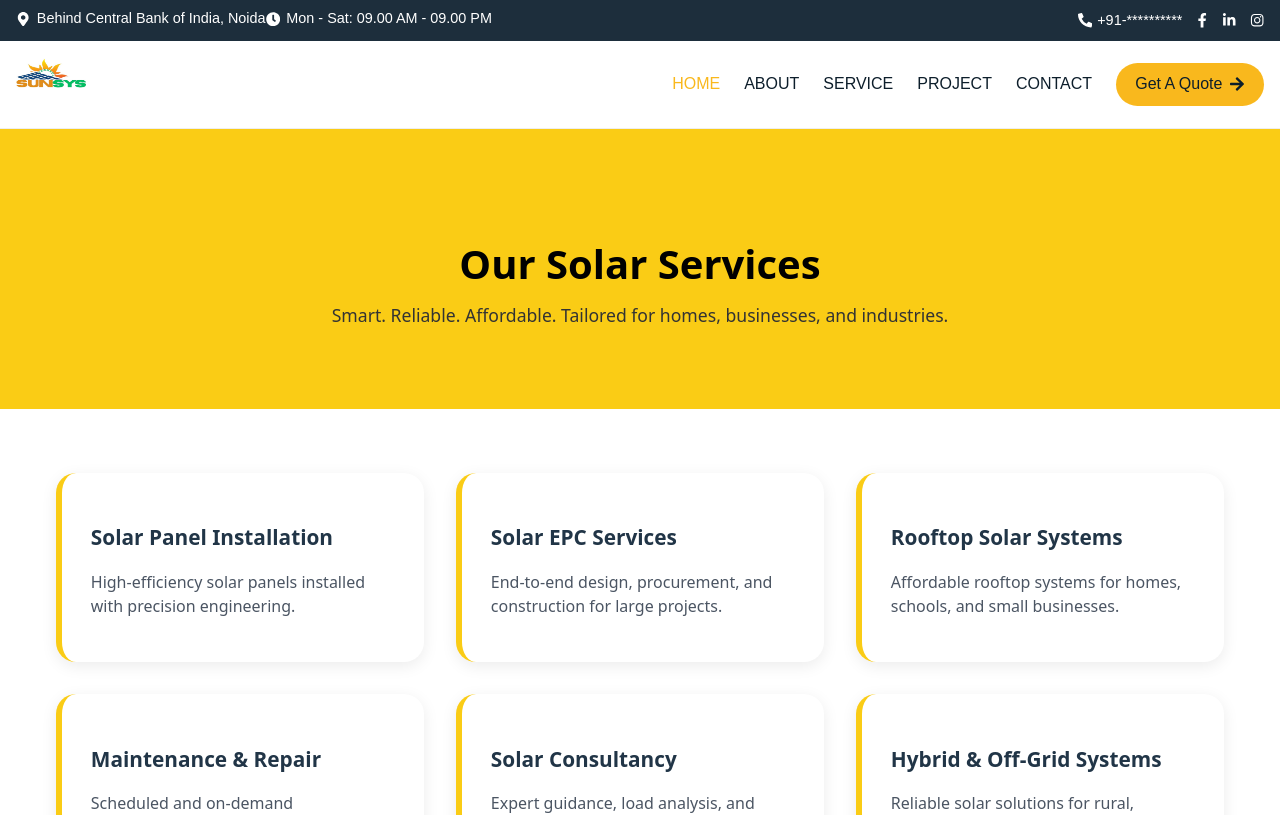
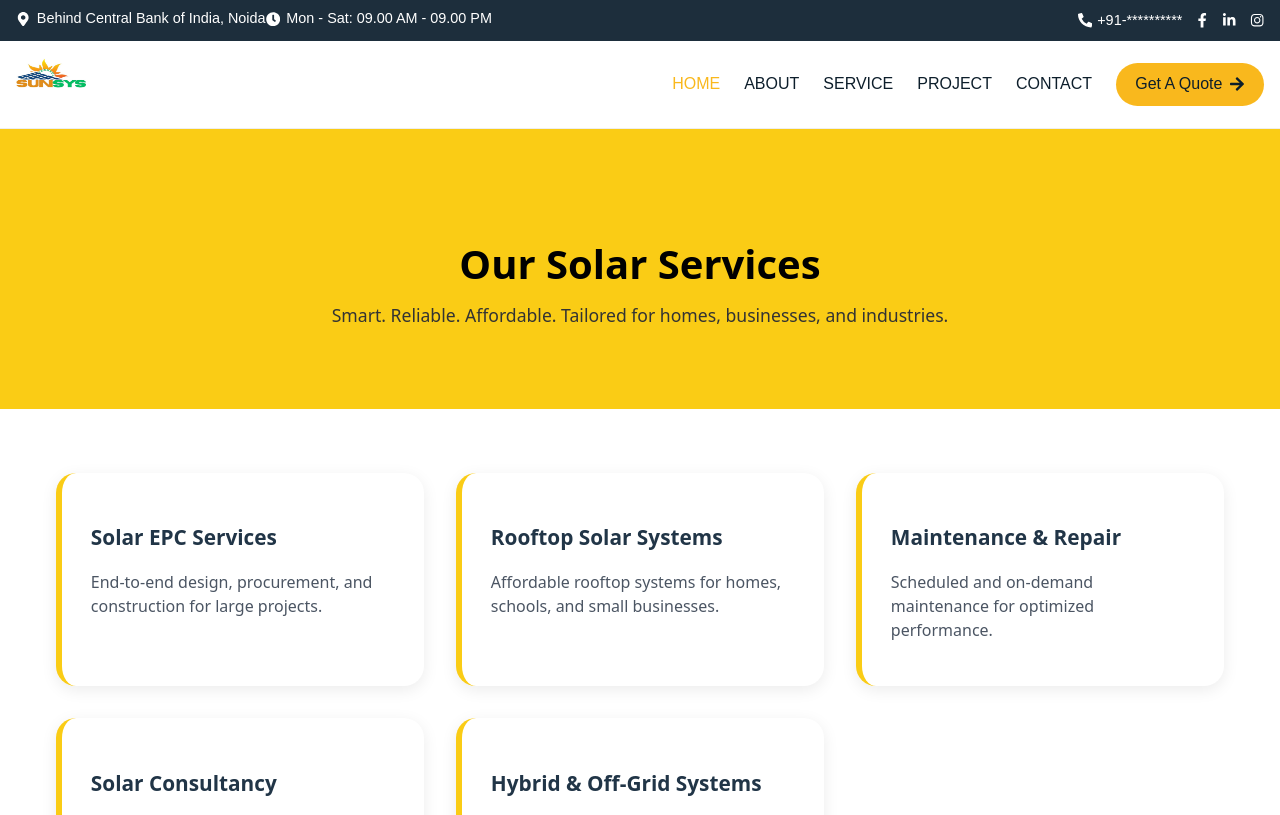
Before and after one commit to alokkumar59/sunsysglobal, a React (Vite) app: page /services in a window 1280 px wide. Shown: the top 815 px of the page. Built offline with nearby package versions, Linux system fonts and the light colour scheme.

Commit message:
Service Page

```diff
--- a/src/pages/Service.jsx
+++ b/src/pages/Service.jsx
@@ -4,7 +4,7 @@ import styles from "./Service.module.css";
 
 export default function ServicesPage() {
   const services = [
-    { title: "Solar Panel Installation", desc: "High-efficiency solar panels installed with precision engineering." },
+    // { title: "Solar Panel Installation", desc: "High-efficiency solar panels installed with precision engineering." },
     { title: "Solar EPC Services", desc: "End-to-end design, procurement, and construction for large projects." },
     { title: "Rooftop Solar Systems", desc: "Affordable rooftop systems for homes, schools, and small businesses." },
     { title: "Maintenance & Repair", desc: "Scheduled and on-demand maintenance for optimized performance." },
```
